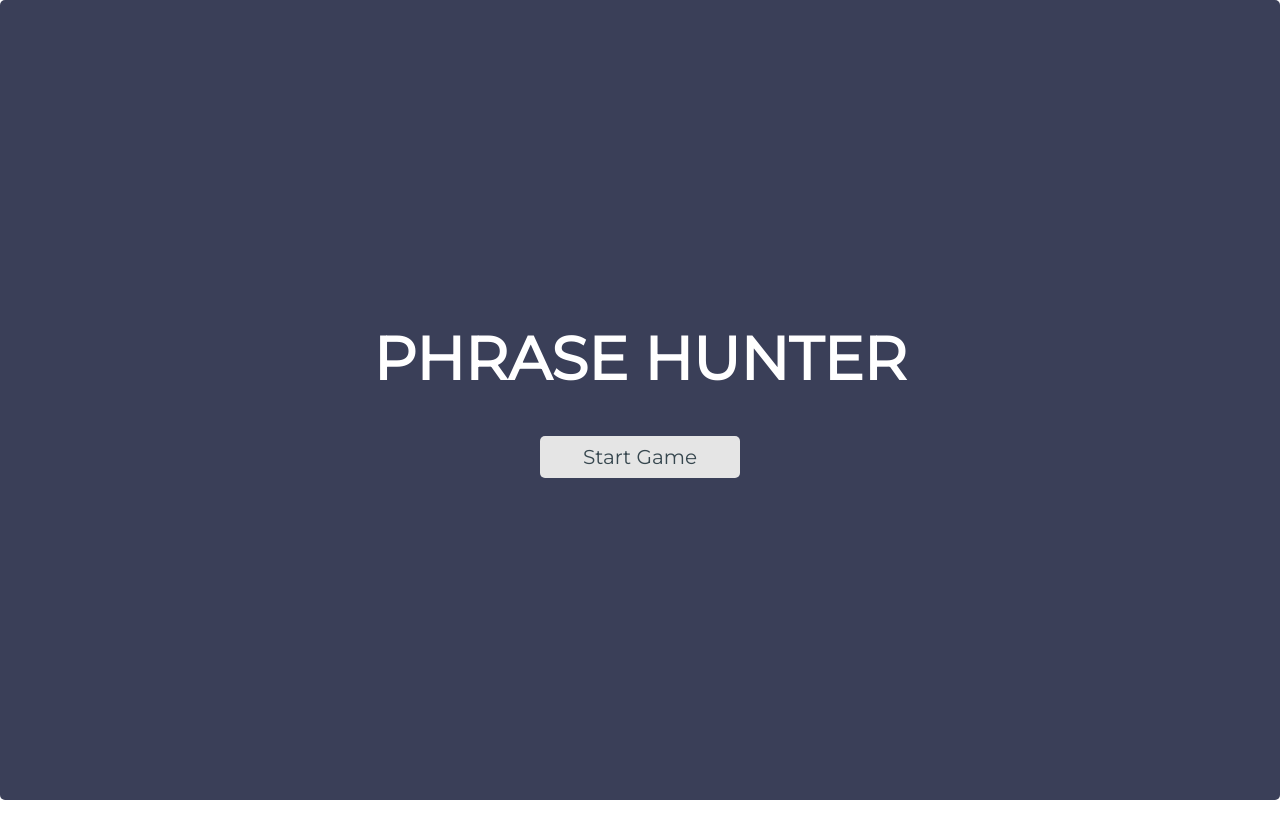
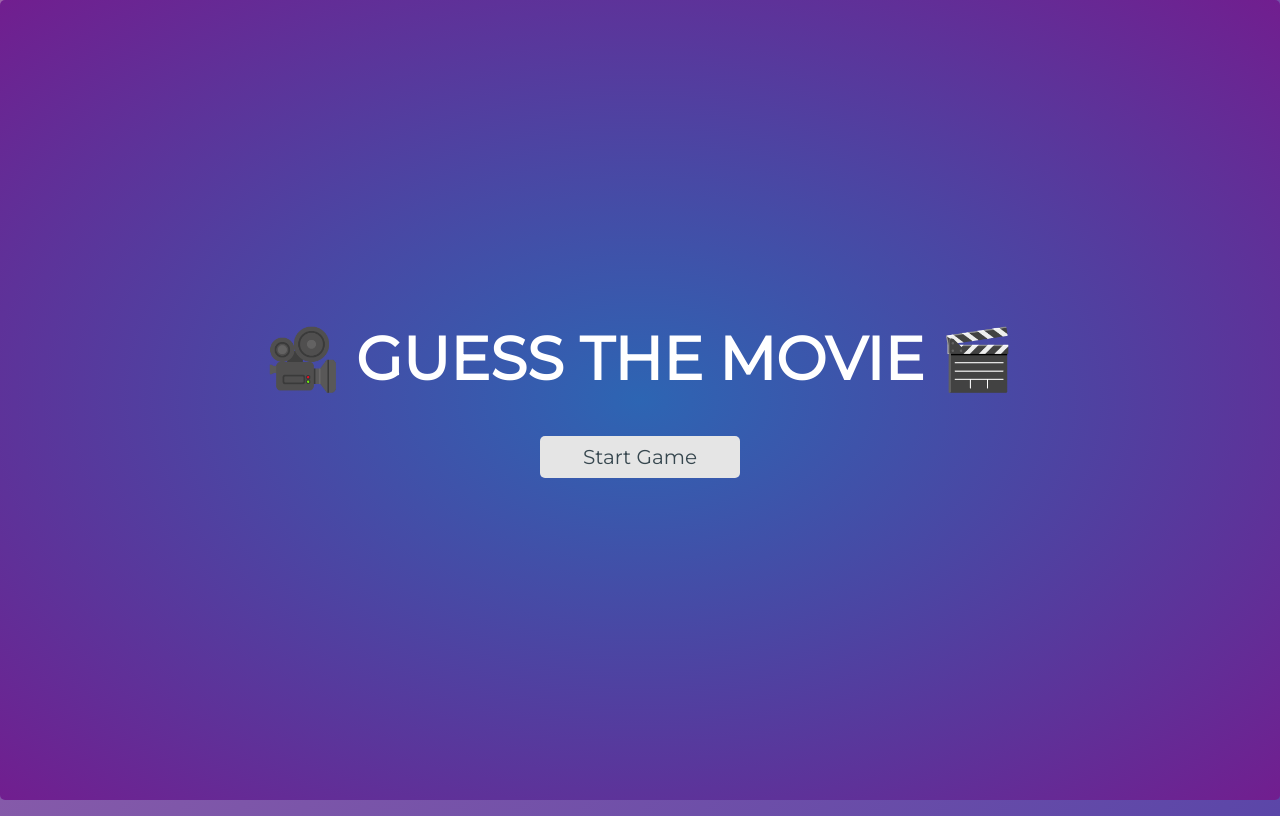
Before and after one commit to RosieDuffy/oop-game-show-app, a plain HTML site: page index.html in a window 1280 px wide. Drawn offline with Linux system fonts and the light colour scheme.

Commit message:
css updated

```diff
--- a/css/styles.css
+++ b/css/styles.css
@@ -28,6 +28,12 @@ body {
   flex-direction: column;
   display: flex;
   height: 100vh;
+  /*
+* Created with https://www.css-gradient.com
+* Gradient link: https://www.css-gradient.com/?c1=5b46a8&c2=9f66aa&gt=l&gd=dbr
+*/
+background: #5B46A8;
+background: linear-gradient(315deg, #5B46A8, #9F66AA);
 }
 
 li, ol, ul {
@@ -101,6 +107,7 @@ button {
   color: transparent;
   background: var(--color-neutral-light);
   border-radius: 5px;
+  box-shadow: 0 2px 5px rgba(0, 0, 0, .3);
 }
 
 .space {
@@ -111,7 +118,7 @@ button {
 
 .show {
   color: #fff;
-  background-color: #4ac0d5;
+  background-color: var(--color-start);
   font-size: 20px;
   height: 65px;
   width: 65px;
@@ -130,6 +137,10 @@ button {
   justify-content: center;
 }
 
+.key{
+  box-shadow: 0 2px 5px rgba(0, 0, 0, .3);
+}
+
 .chosen {
   background: #3a3f58;
   border-radius: 5px;
@@ -138,7 +149,7 @@ button {
 }
 
 .wrong {
-  background: #f7a964;
+  background: #f76464;
   color: #FFFFFF;
 }
 
@@ -180,7 +191,8 @@ button {
 }
 
 .start {
-  background-color: #3a3f58;
+  background: #2D65B3;
+  background: radial-gradient(at center, #2D65B3, #711E8F);;
 }
 
 .start a {
--- a/index.html
+++ b/index.html
@@ -12,13 +12,13 @@
 	<body>
 		<div class="main-container">
 			<div id="overlay" class="start">
-				<h2 class="title">Phrase Hunter</h2>
+				<h2 class="title">&#x1F3A5; Guess the Movie &#x1F3AC;</h2>
 				<h1 id="game-over-message"></h1>
 				<button id="btn__reset">Start Game</button>
 			</div>
 
 			<div id="banner" class="section">
-				<h2 class="header">Phrase Hunter</h2>
+				<h2 class="header">&#x1F4FD; Guess the Movie Quote &#x1F39E;</h2>
 			</div>
 
 			<div id="phrase" class="section">
--- a/js/app.js
+++ b/js/app.js
@@ -24,7 +24,7 @@ document.addEventListener("keyup", (e) => {
   const key = e.key.toLowerCase();
   let matchingButton = null;
   for (const letterButton of letterButtons) {
-    if (key === letterButton.textContent) {
+    if (key === letterButton.textContent && !letterButton.disabled) {
       matchingButton = letterButton;
       game.handleInteraction(matchingButton);
       break;
```
Also changed, not shown: example_phrase_html.txt (deleted).
